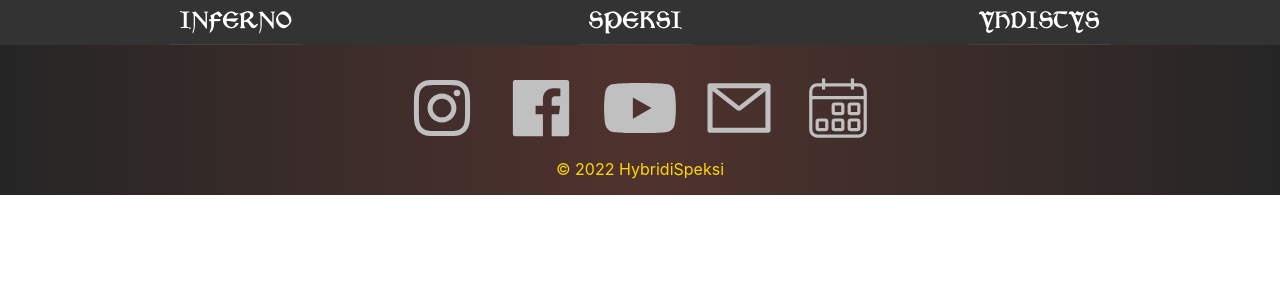
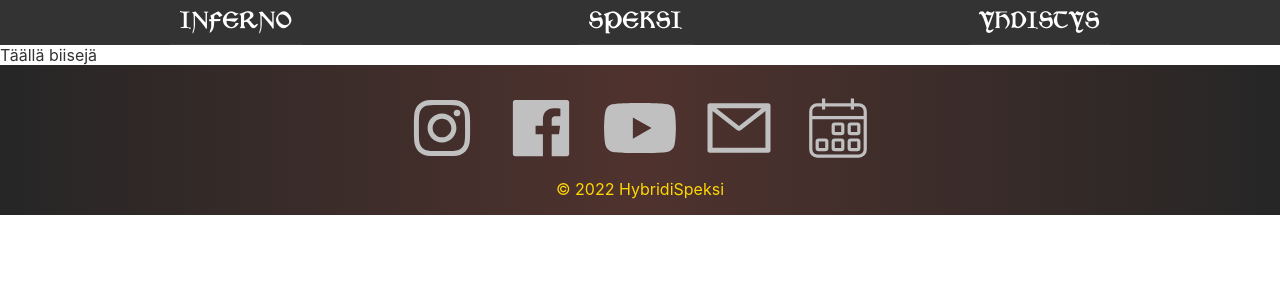
Before and after one commit to osanlan/hybridisvelte, a Svelte app: page /biisit in a window 1280 px wide. Shown: the top 300 px of the page. Built offline with nearby package versions, Linux system fonts and the light colour scheme.

Commit message:
songs start

```diff
--- a/src/components/router.svelte
+++ b/src/components/router.svelte
@@ -8,6 +8,7 @@
   import Calendar from '../routes/calendar.svelte';
   import Nav from '../components/nav.svelte';
   import Footer from '../components/footer.svelte';
+  import Songs from '../routes/songs.svelte';
 
   export let url = '';
 </script>
@@ -20,5 +21,6 @@
   <!-- <Route path="/gigs" component={Gigs} /> -->
   <Route path="/yhdistys"><Organization /></Route>
   <Route path="/calendar"><Calendar /></Route>
+  <Route path="/biisit"><Songs /></Route>
   <Footer />
 </Router>
--- /dev/null
+++ b/src/routes/songs.svelte
@@ -0,0 +1 @@
+Täällä biisejä
```
